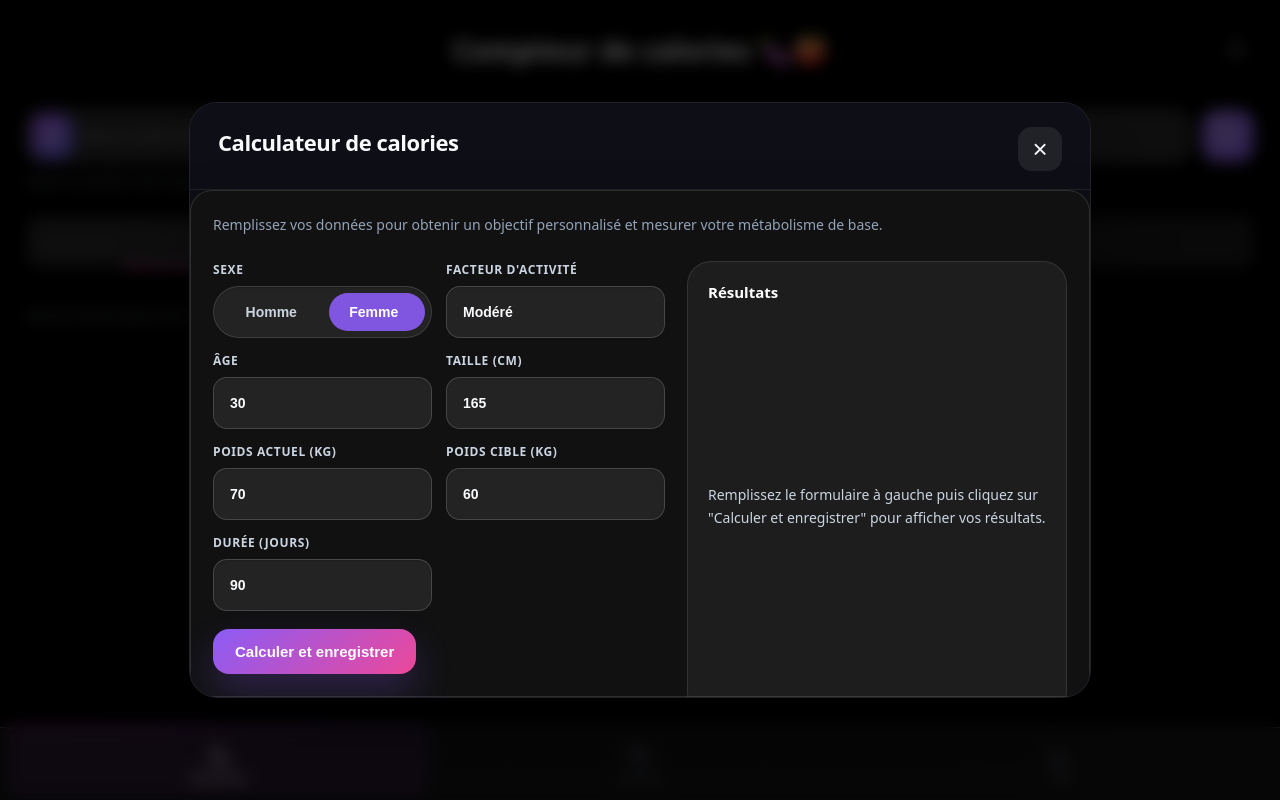
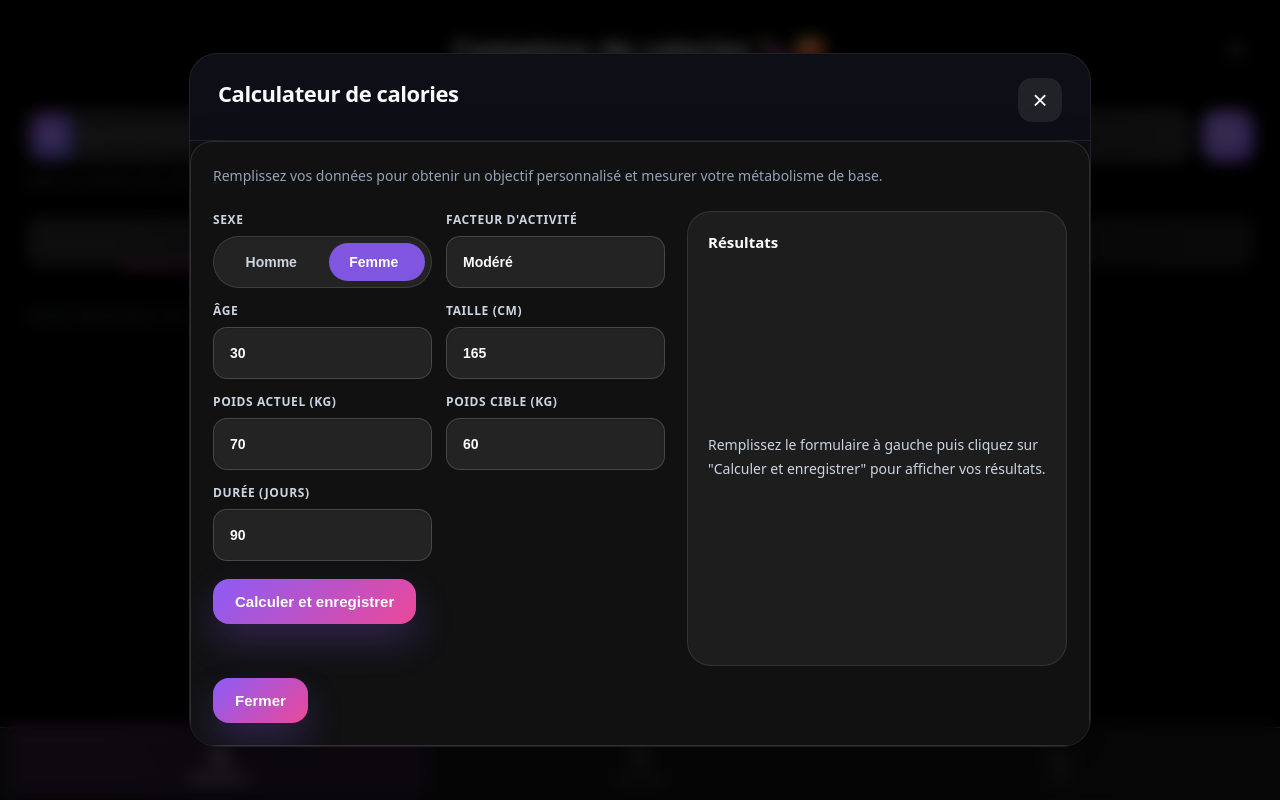
Before and after one commit to itsrim/cal, a React (Vite) app: page / in a window 1280 px wide. Built offline with nearby package versions, Linux system fonts and the light colour scheme.

Commit message:
add button closed

```diff
--- a/src/App.tsx
+++ b/src/App.tsx
@@ -196,7 +196,7 @@ function AppContent() {
               ×
             </ModalClose>
           </ModalHeader>
-          <CalorieForm isDarkMode={isDarkMode} />
+          <CalorieForm isDarkMode={isDarkMode} onClose={closeCalculatorModal} />
         </ModalContent>
       </ModalOverlay>
 
--- a/src/components/calculator/CalorieForm.tsx
+++ b/src/components/calculator/CalorieForm.tsx
@@ -44,7 +44,13 @@ const initialForm: CalorieFormState = {
   facteurActivite: 1.55,
 };
 
-export default function CalorieForm({ isDarkMode }: { isDarkMode: boolean }) {
+export default function CalorieForm({
+  isDarkMode,
+  onClose,
+}: {
+  isDarkMode: boolean;
+  onClose: () => void;
+}) {
   const { t } = useI18n();
   const { resultat, calculer } = useCalorieCalculator();
   const resultRef = useRef<HTMLDivElement | null>(null);
@@ -220,14 +226,14 @@ export default function CalorieForm({ isDarkMode }: { isDarkMode: boolean }) {
                 <ResultCard ref={resultRef} $isDarkMode={isDarkMode}>
                   <ResultRow $isDarkMode={isDarkMode}>
                     <ResultLabel $isDarkMode={isDarkMode}>
-                      <span>{t("calculator.bmr")}</span>
+                      {/* <span>{t("calculator.bmr")}</span> */}
                       <small>{t("calculator.bmrDescription")}</small>
                     </ResultLabel>
                     <strong>{resultat.BMR} kcal</strong>
                   </ResultRow>
                   <ResultRow $isDarkMode={isDarkMode}>
                     <ResultLabel $isDarkMode={isDarkMode}>
-                      <span>{t("calculator.tdee")}</span>
+                      {/* <span>{t("calculator.tdee")}</span> */}
                       <small>{t("calculator.tdeeDescription")}</small>
                     </ResultLabel>
                     <strong>{resultat.TDEE} kcal</strong>
@@ -253,6 +259,15 @@ export default function CalorieForm({ isDarkMode }: { isDarkMode: boolean }) {
               )}
             </SummaryPanel>
           </FormLayout>
+
+          <Button
+            type="button"
+            $isDarkMode={isDarkMode}
+            onClick={onClose}
+            style={{ marginTop: "30px" }}
+          >
+            {t("app.menu.close")}
+          </Button>
         </Form>
       </Section>
     </Wrap>
```
Also changed, not shown: 1 other file (tests, documents, lock files or other folders).
